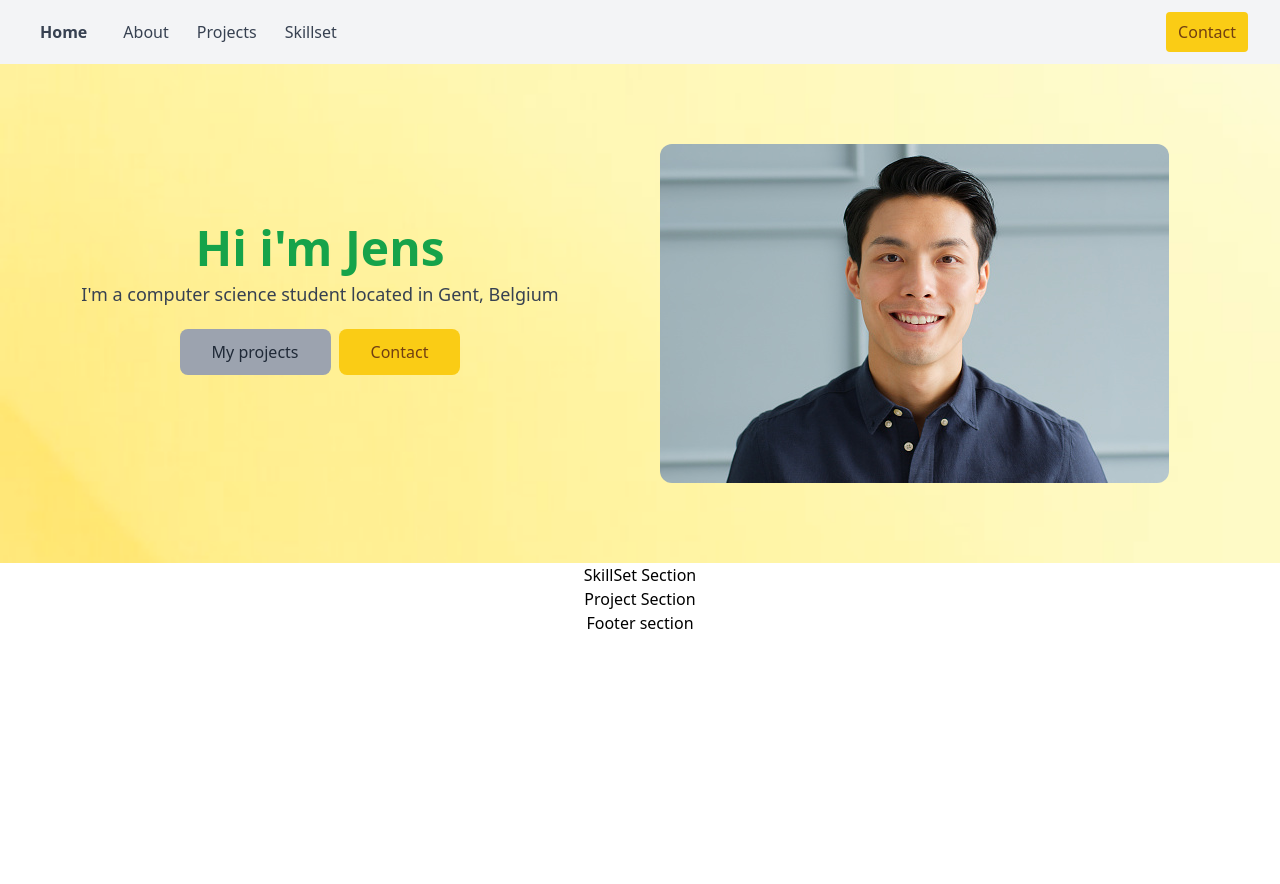
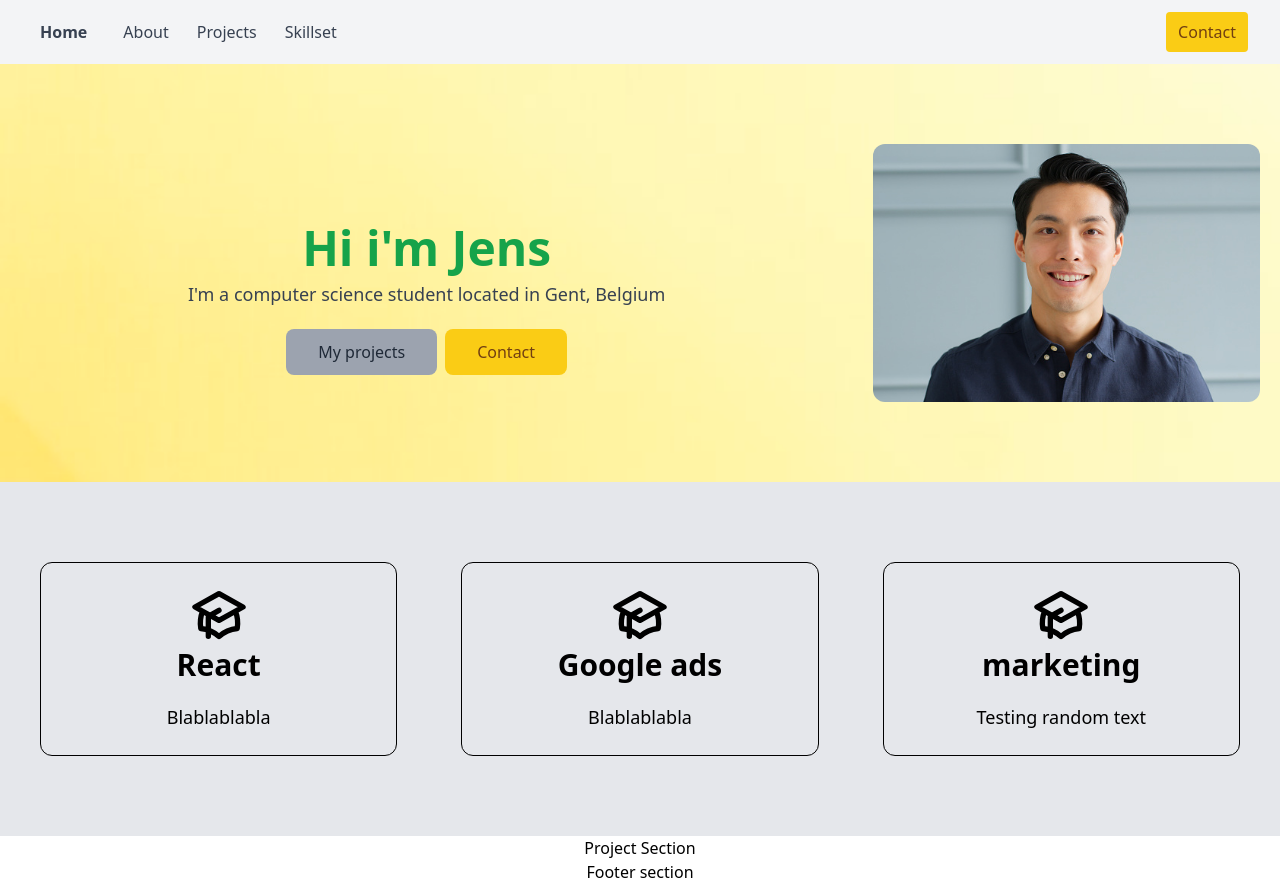
Before and after one commit to jensbols/eportfolio, a React (Create React App) app: page / in a window 1280 px wide. Before the commit the page ends 800 px from the top, so only its background shows below. Built offline with nearby package versions, Linux system fonts and the light colour scheme.

Commit message:
added basic skillset section

```diff
--- a/src/components/HeroSection.jsx
+++ b/src/components/HeroSection.jsx
@@ -5,7 +5,7 @@ export default function HeroSection() {
     <>
       <div style={{ backgroundImage: `url(${bgimage})`, backgroundSize: 'cover' }} className="overflow-hidden max-w-7xl mx-auto">
       {/* left */}
-        <div className="float-left w-1/2 py-20 text-center items-center mt-20">
+        <div className="float-left w-2/3 py-20 text-center items-center mt-20">
           <h1 className='text-5xl font-bold mb-2 bg-clip-text text-green-600'>Hi i'm Jens</h1>
           <p className='text-gray-700 text-lg mb-8'>I'm a computer science student located in Gent, Belgium</p>
 
@@ -16,7 +16,7 @@ export default function HeroSection() {
         </div>
 
       {/* right */}
-        <div className='float-right w-1/2 py-20 px-5 items-center'>
+        <div className='float-right w-1/3 py-20 px-5 items-center'>
           <img src={face} alt="face" className='rounded-xl'></img>
         </div>
       </div>
--- a/src/components/Skill.jsx
+++ b/src/components/Skill.jsx
@@ -0,0 +1,17 @@
+const Skill = ({ skillTitle, skillText }) => {
+  return (
+    <>
+      <div className="text-center pt-5 pb-6 mt-20 mb-20 w-96 border border-black rounded-xl hover:bg-white transition duration-500">
+        <svg xmlns="http://www.w3.org/2000/svg" class="w-16 h-16 mx-auto" fill="none" viewBox="0 0 24 24" stroke="currentColor">
+          <path d="M12 14l9-5-9-5-9 5 9 5z" />
+          <path d="M12 14l6.16-3.422a12.083 12.083 0 01.665 6.479A11.952 11.952 0 0012 20.055a11.952 11.952 0 00-6.824-2.998 12.078 12.078 0 01.665-6.479L12 14z" />
+          <path stroke-linecap="round" stroke-linejoin="round" stroke-width="2" d="M12 14l9-5-9-5-9 5 9 5zm0 0l6.16-3.422a12.083 12.083 0 01.665 6.479A11.952 11.952 0 0012 20.055a11.952 11.952 0 00-6.824-2.998 12.078 12.078 0 01.665-6.479L12 14zm-4 6v-7.5l4-2.222" />
+        </svg>
+        <h3 className="block text-3xl font-bold">{skillTitle}</h3>
+        <p className="block text-lg pt-5">{skillText}</p>
+      </div>
+    </>
+  )
+};
+
+export default Skill;
--- a/src/components/SkillSetSection.jsx
+++ b/src/components/SkillSetSection.jsx
@@ -1,5 +1,13 @@
+import Skill from "./Skill";
+
 export default function SkillSetSection() {
   return (
-    <h1>SkillSet Section</h1>
+    <>
+      <div className="max-w-7xl flex mx-auto space-x-16 bg-gray-200 justify-between px-10">
+        <Skill skillTitle={"React"} skillText={"Blablablabla"} />
+        <Skill skillTitle={"Google ads"} skillText={"Blablablabla"} />
+        <Skill skillTitle={"marketing"} skillText={"Testing random text"} />
+      </div>
+    </>
   )
 }
```
